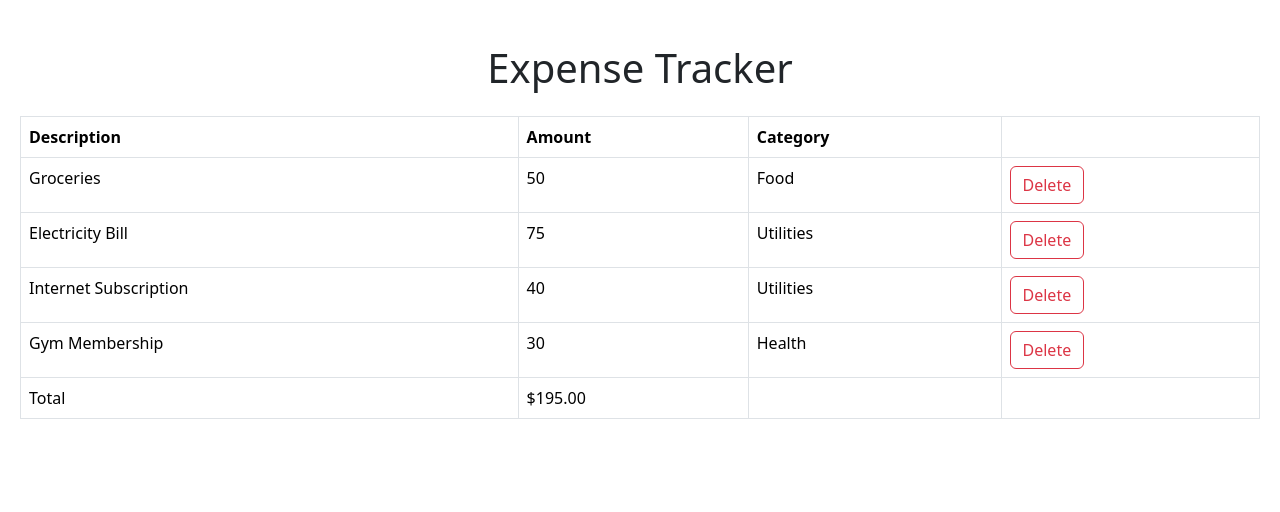
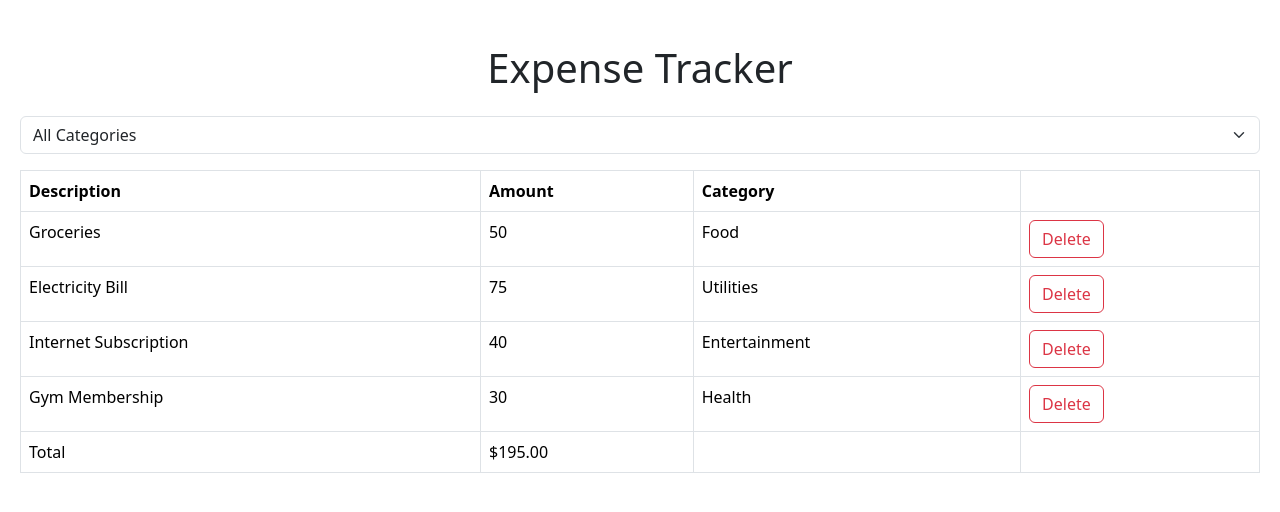
Before and after one commit to DevAhmedKhalil/mosh-react-app, a React (Vite) app: page / in a window 1280 px wide. Shown: the top 512 px of the page. Built offline with nearby package versions, Linux system fonts and the light colour scheme.

Commit message:
sec-6: building expense filter

```diff
--- a/src/App.tsx
+++ b/src/App.tsx
@@ -1,7 +1,10 @@
 import { useState } from "react";
 import ExpenseList from "./expense-tracker/components/ExpenseList";
+import ExpenseFilter from "./expense-tracker/components/ExpenseFilter";
 
 function App() {
+  const [selectedCategory, setSelectedCategory] = useState("");
+
   const [expences, setExpences] = useState([
     { id: 1, description: "Groceries", amount: 50, category: "Food" },
     {
@@ -14,16 +17,31 @@ function App() {
       id: 3,
       description: "Internet Subscription",
       amount: 40,
-      category: "Utilities",
+      category: "Entertainment",
     },
     { id: 4, description: "Gym Membership", amount: 30, category: "Health" },
   ]);
 
+  const visableExpenses =
+    selectedCategory && selectedCategory !== "all"
+      ? expences.filter(
+          (expense) =>
+            expense.category.toLowerCase() === selectedCategory.toLowerCase()
+        )
+      : expences;
+
   return (
     <div>
       <h1 className="text-center my-4">Expense Tracker</h1>
+      <div className="mb-3">
+        <ExpenseFilter
+          onSelectCategory={(category) => {
+            setSelectedCategory(category);
+          }}
+        />
+      </div>
       <ExpenseList
-        expenses={expences}
+        expenses={visableExpenses}
         onDelete={(id) => {
           setExpences(expences.filter((expense) => expense.id !== id));
         }}
--- /dev/null
+++ b/src/expense-tracker/components/ExpenseFilter.tsx
@@ -0,0 +1,22 @@
+import React from "react";
+
+interface Props {
+  onSelectCategory: (category: string) => void;
+}
+
+const ExpenseFilter = ({ onSelectCategory }: Props) => {
+  return (
+    <select
+      className="form-select"
+      onChange={(e) => onSelectCategory(e.target.value)}
+    >
+      <option value="all">All Categories</option>
+      <option value="food">Food</option>
+      <option value="utilities">Utilities</option>
+      <option value="health">Health</option>
+      <option value="entertainment">Entertainment</option>
+    </select>
+  );
+};
+
+export default ExpenseFilter;
```
